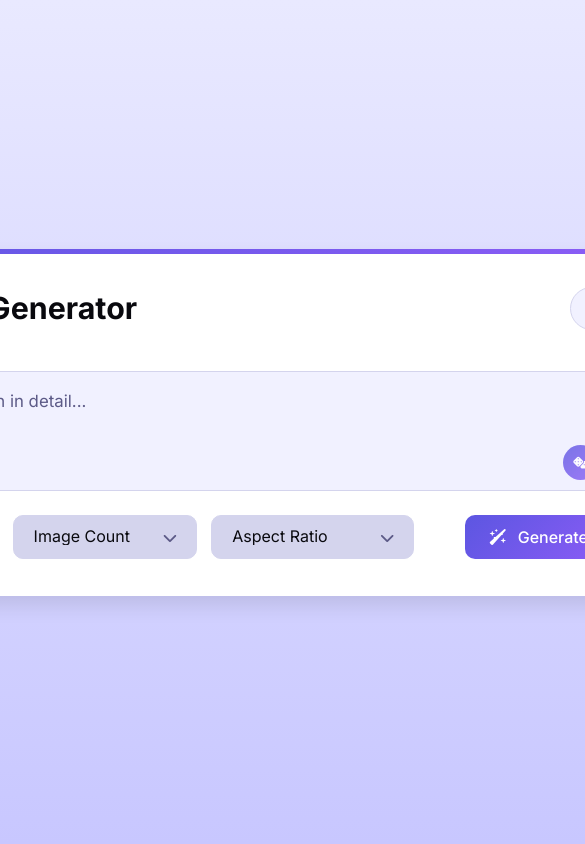
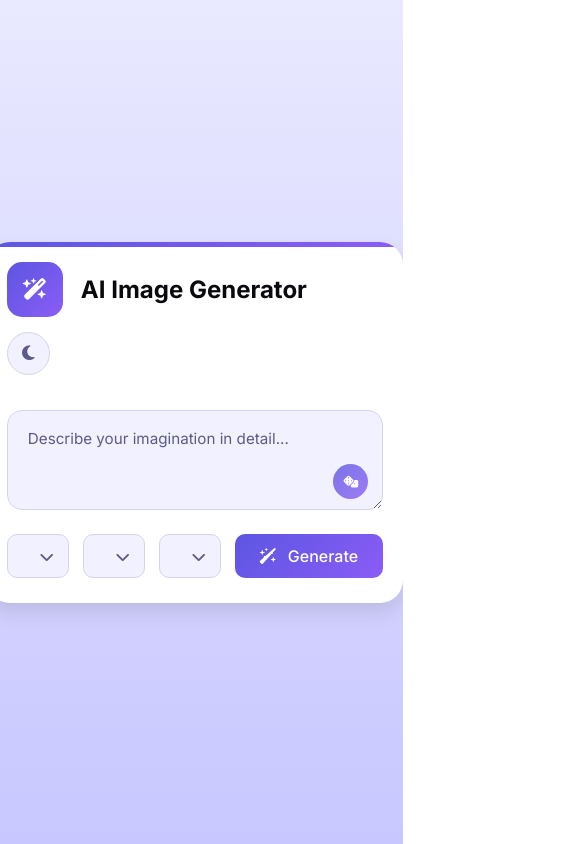
Before and after one commit to kanagarajSCK/AI-Image-Generator, a React (Create React App) app: page / in a window 390 px wide. Shown: the top 844 px of the page, 585 px wide, since content can reach past the window. Built offline with nearby package versions, Linux system fonts and the light colour scheme.

Commit message:
Update index.css

```diff
--- a/src/index.css
+++ b/src/index.css
@@ -374,3 +374,85 @@ body.dark-theme .container {
     text-align: center;
     color: var(--color-placeholder);
 }
+
+/* Make container flexible */
+.container {
+    width: 100%;
+    max-width: 900px; /* keep max for desktop */
+    padding: 20px;
+    border-radius: 23px;
+    overflow: hidden;
+    position: relative;
+    background: var(--color-card);
+    box-shadow: 0 10px 20px rgba(0, 0, 0, 0.1);
+}
+
+/* Adjust header on small screens */
+@media (max-width: 768px) {
+    .header {
+        flex-direction: column;
+        align-items: flex-start;
+        gap: 15px;
+    }
+}
+
+/* Stack prompt actions on smaller devices */
+@media (max-width: 768px) {
+    .prompt-actions {
+        grid-template-columns: 1fr; /* stack vertically */
+    }
+}
+
+/* Reduce font sizes for better fit */
+@media (max-width: 480px) {
+    .header .logo-wrapper h1 {
+        font-size: 1.5rem;
+    }
+    .prompt-container .prompt-input {
+        font-size: 0.95rem;
+        min-height: 100px;
+    }
+}
+
+
+/* Ensure custom arrow works on all devices */
+.prompt-actions .select-wrapper {
+    position: relative;
+}
+
+.prompt-actions .custom-select {
+    width: 100%;
+    height: 100%;
+    padding-right: 40px; /* space for arrow */
+    appearance: none; /* remove native arrow */
+    -webkit-appearance: none; /* Safari/iOS */
+    -moz-appearance: none; /* Firefox */
+    background-color: var(--color-input);
+    border: 1px solid var(--color-border);
+    border-radius: 10px;
+    color: var(--color-text);
+}
+
+/* Always show arrow */
+.prompt-actions .select-wrapper::after {
+    content: "\f078"; /* Font Awesome down arrow */
+    font-family: "Font Awesome 6 Free";
+    font-weight: 900;
+    position: absolute;
+    right: 15px;
+    top: 50%;
+    font-size: 0.9rem;
+    pointer-events: none;
+    color: var(--color-placeholder);
+    transform: translateY(-50%);
+    background-color: transparent;
+    z-index: 2;
+}
+
+/* Responsive stacking fix */
+@media (max-width: 768px) {
+    .prompt-actions {
+        grid-template-columns: 1fr; /* stack all */
+        gap: 10px;
+    }
+}
```
